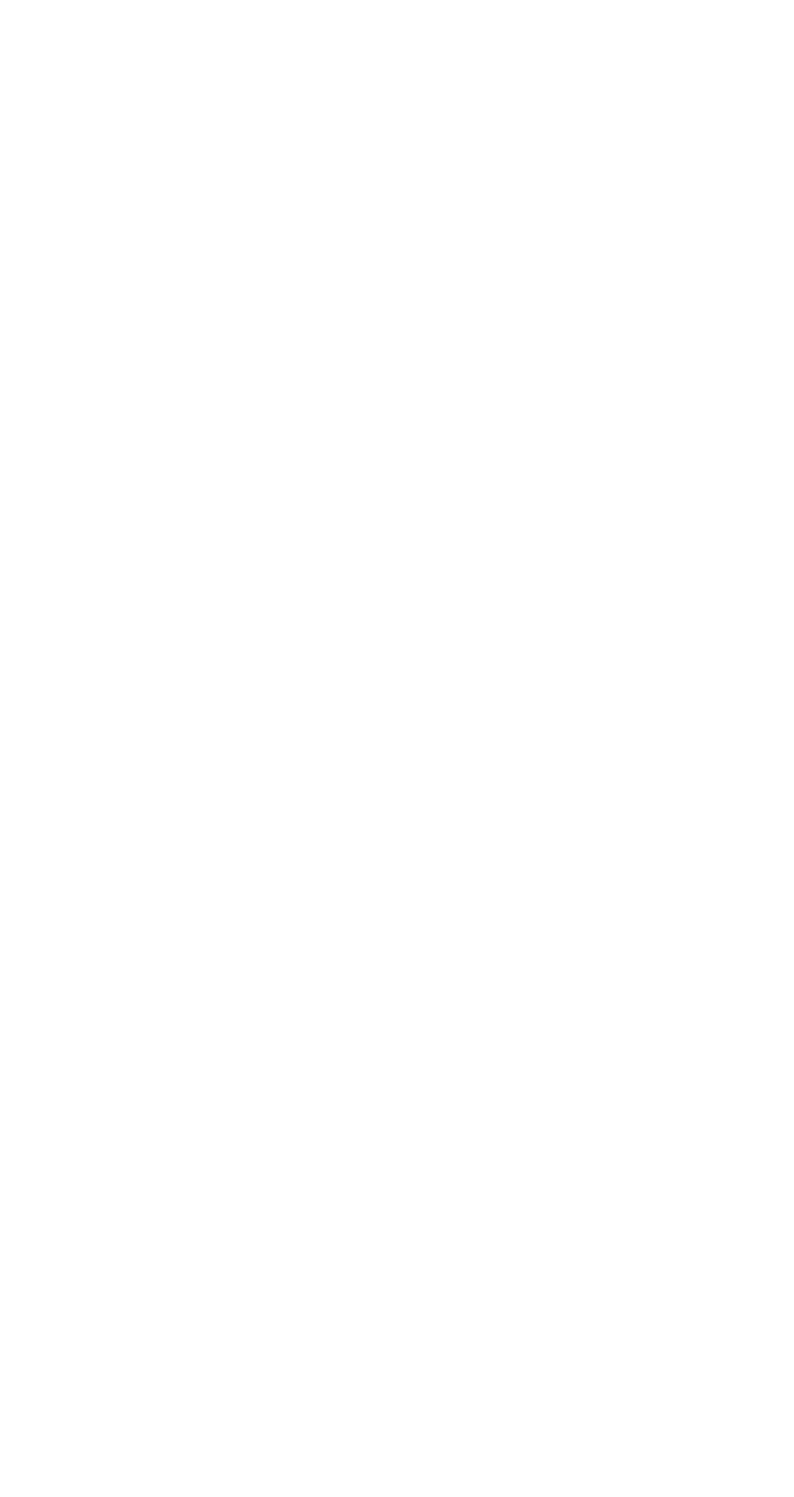
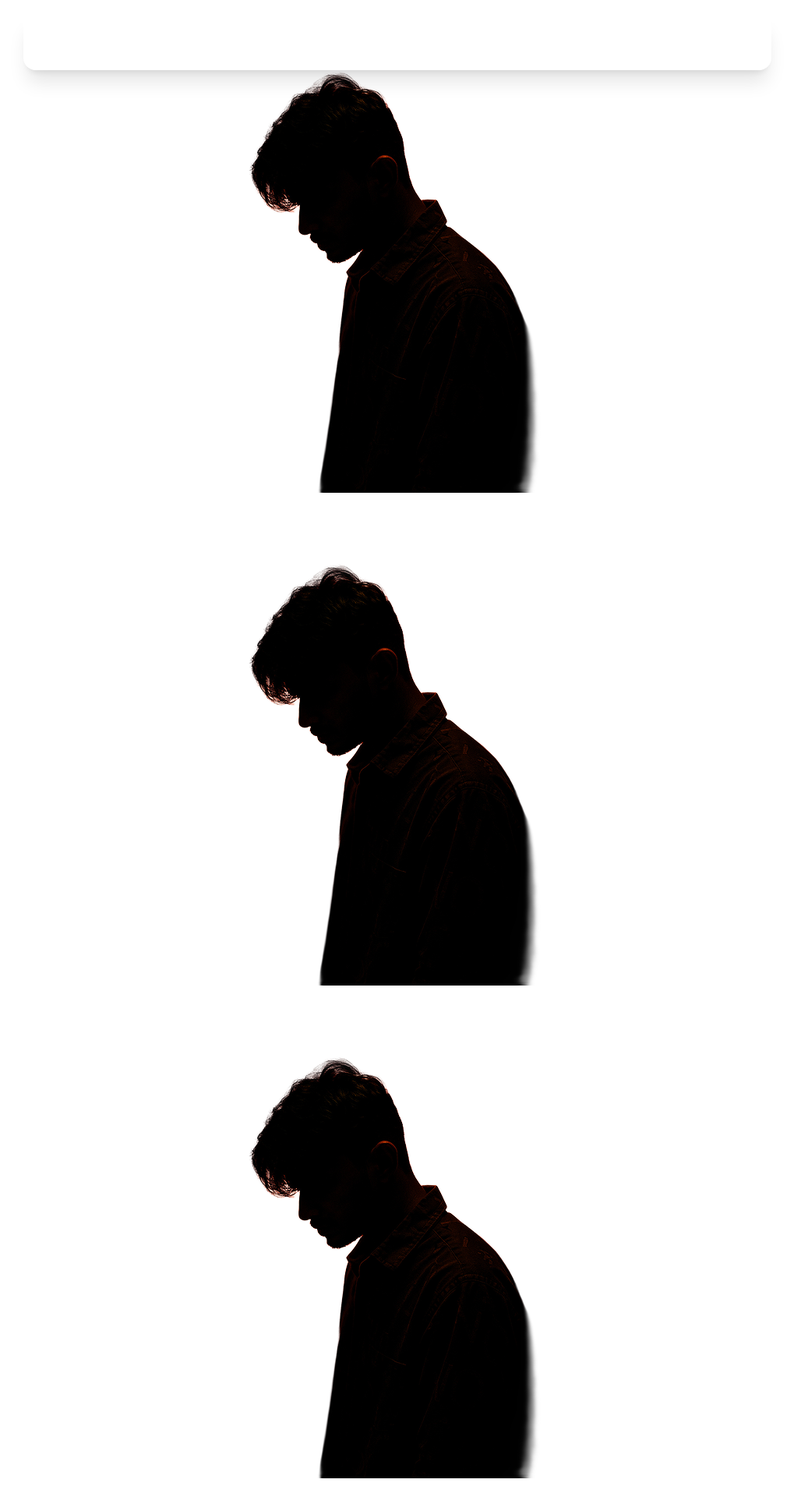
Before and after one commit to hrithic-raj/GraphicDesigner-Portfolio, a Next.js app: page / in a window 1280 px wide. Shown: the top 1920 px of the page at 78% size, without its empty margins (130-1149 px from the left). Before the commit the page ends 800 px from the top, so only its background shows below. Built offline with nearby package versions, Linux system fonts and the light colour scheme.

Commit message:
initialized a component for navbar glassmorphesm

```diff
--- a/src/app/page.tsx
+++ b/src/app/page.tsx
@@ -1,8 +1,24 @@
-
+import Navbar from "@/components/Navbar";
+import bg from '../assets/bg.png';
 export default function Home() {
   return (
     <div>
-
+      <Navbar/>
+      <div>
+        <img src={bg.src} alt="" />
+      </div>
+      <div>
+        <img src={bg.src} alt="" />
+      </div>
+      <div>
+        <img src={bg.src} alt="" />
+      </div>
+      <div>
+        <img src={bg.src} alt="" />
+      </div>
+      <div>
+        <img src={bg.src} alt="" />
+      </div>
     </div>
   );
 }
--- /dev/null
+++ b/src/components/Navbar.tsx
@@ -0,0 +1,19 @@
+import React from 'react'
+
+const Navbar = () => {
+  return (
+    <nav className='fixed top-4 left-1/2 -translate-x-1/2 z-50 w-3/4
+    backdrop-filter backdrop-blur-xl bg-white/10 bg-opacity-30 border border-white/20
+    px-1/2 py-6 rounded-2xl shadow-xl'>
+        <ul className='flex gap-10 justify-center text-white'>
+            <li>Home</li>
+            <li>About me</li>
+            <li>Portfolio</li>
+            <li>Resume</li>
+            <li>contact</li>
+        </ul>
+    </nav>
+  )
+}
+
+export default Navbar
```
Also changed, not shown: src/assets/bg.png (added), src/assets/sun.png (added).
